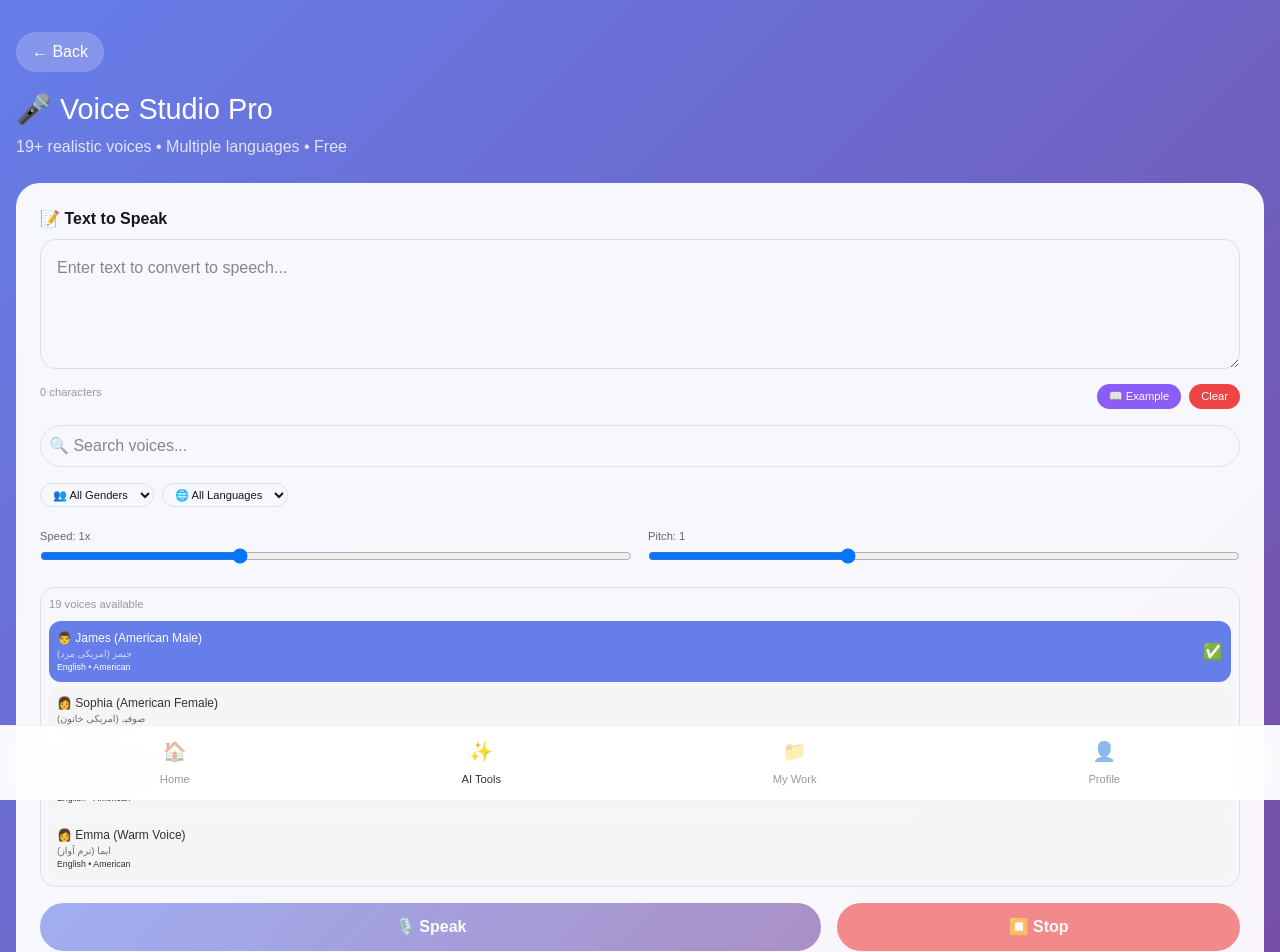
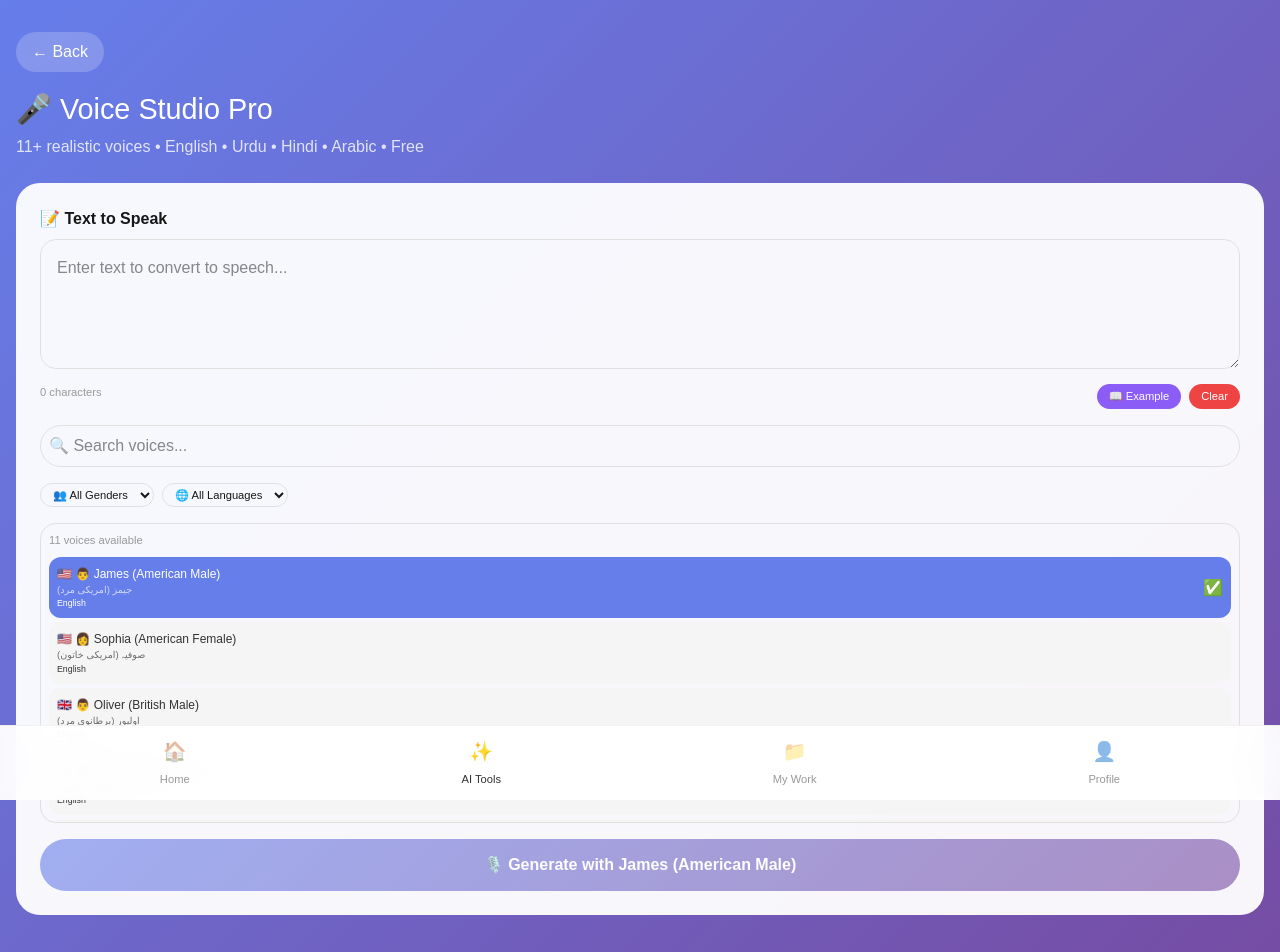
Before and after one commit to MZB33/ai-video-studio, a Next.js app: page /tools/voice in a window 1280 px wide. Shown: the top 952 px of the page. Built offline with nearby package versions, Linux system fonts and the light colour scheme.

Commit message:
Fix voice studio - working for all languages with audio player

```diff
--- a/app/tools/voice/page.tsx
+++ b/app/tools/voice/page.tsx
@@ -1,67 +1,45 @@
 "use client";
 
-import { useState, useEffect } from "react";
+import { useState } from "react";
 import { useRouter } from "next/navigation";
 import BottomNav from "@/components/ui/BottomNav";
 
 // ============================================================
-// COMPLETE VOICE DATABASE
+// VOICE DATABASE
 // ============================================================
 
-type VoiceType = {
-  id: string;
-  name: string;
-  nameUr: string;
-  gender: string;
-  language: string;
-  accent: string;
-  code: string;
-};
+const voices = [
+  // English Voices
+  { id: "en-us-1", name: "James (American Male)", nameUr: "جیمز (امریکی مرد)", gender: "male", language: "English", flag: "🇺🇸" },
+  { id: "en-us-2", name: "Sophia (American Female)", nameUr: "صوفیہ (امریکی خاتون)", gender: "female", language: "English", flag: "🇺🇸" },
+  { id: "en-uk-1", name: "Oliver (British Male)", nameUr: "اولیور (برطانوی مرد)", gender: "male", language: "English", flag: "🇬🇧" },
+  { id: "en-uk-2", name: "Amelia (British Female)", nameUr: "امیلیا (برطانوی خاتون)", gender: "female", language: "English", flag: "🇬🇧" },
+  { id: "en-au-1", name: "Jack (Australian)", nameUr: "جیک (آسٹریلوی)", gender: "male", language: "English", flag: "🇦🇺" },
 
-const voices: VoiceType[] = [
-  // English Voices
-  { id: "en-us-1", name: "James (American Male)", nameUr: "جیمز (امریکی مرد)", gender: "male", language: "English", accent: "American", code: "en-US" },
-  { id: "en-us-2", name: "Sophia (American Female)", nameUr: "صوفیہ (امریکی خاتون)", gender: "female", language: "English", accent: "American", code: "en-US" },
-  { id: "en-us-3", name: "Michael (Deep Voice)", nameUr: "مائیکل (گہری آواز)", gender: "male", language: "English", accent: "American", code: "en-US" },
-  { id: "en-us-4", name: "Emma (Warm Voice)", nameUr: "ایما (نرم آواز)", gender: "female", language: "English", accent: "American", code: "en-US" },
-  { id: "en-uk-1", name: "Oliver (British Male)", nameUr: "اولیور (برطانوی مرد)", gender: "male", language: "English", accent: "British", code: "en-GB" },
-  { id: "en-uk-2", name: "Amelia (British Female)", nameUr: "امیلیا (برطانوی خاتون)", gender: "female", language: "English", accent: "British", code: "en-GB" },
-  { id: "en-au-1", name: "Jack (Australian)", nameUr: "جیک (آسٹریلوی)", gender: "male", language: "English", accent: "Australian", code: "en-AU" },
-
-  // Urdu Voices
-  { id: "ur-pk-1", name: "Asad (Urdu Male)", nameUr: "اسد (اردو مرد)", gender: "male", language: "Urdu", accent: "Pakistani", code: "ur-PK" },
-  { id: "ur-pk-2", name: "Ayesha (Urdu Female)", nameUr: "عائشہ (اردو خاتون)", gender: "female", language: "Urdu", accent: "Pakistani", code: "ur-PK" },
-  { id: "ur-pk-3", name: "Bilal (Deep Urdu)", nameUr: "بلال (گہری اردو)", gender: "male", language: "Urdu", accent: "Pakistani", code: "ur-PK" },
-  { id: "ur-pk-4", name: "Fatima (Soft Urdu)", nameUr: "فاطمہ (نرم اردو)", gender: "female", language: "Urdu", accent: "Pakistani", code: "ur-PK" },
+  // Urdu Voices (Using Google TTS)
+  { id: "ur-pk-1", name: "Asad (Urdu Male)", nameUr: "اسد (اردو مرد)", gender: "male", language: "Urdu", flag: "🇵🇰", ttsCode: "ur" },
+  { id: "ur-pk-2", name: "Ayesha (Urdu Female)", nameUr: "عائشہ (اردو خاتون)", gender: "female", language: "Urdu", flag: "🇵🇰", ttsCode: "ur" },
 
   // Hindi Voices
-  { id: "hi-in-1", name: "Raj (Hindi Male)", nameUr: "راج (ہندی مرد)", gender: "male", language: "Hindi", accent: "Indian", code: "hi-IN" },
-  { id: "hi-in-2", name: "Priya (Hindi Female)", nameUr: "پریا (ہندی خاتون)", gender: "female", language: "Hindi", accent: "Indian", code: "hi-IN" },
-  { id: "hi-in-3", name: "Vikram (Deep Hindi)", nameUr: "وکرم (گہری ہندی)", gender: "male", language: "Hindi", accent: "Indian", code: "hi-IN" },
+  { id: "hi-in-1", name: "Raj (Hindi Male)", nameUr: "راج (ہندی مرد)", gender: "male", language: "Hindi", flag: "🇮🇳", ttsCode: "hi" },
+  { id: "hi-in-2", name: "Priya (Hindi Female)", nameUr: "پریا (ہندی خاتون)", gender: "female", language: "Hindi", flag: "🇮🇳", ttsCode: "hi" },
 
   // Arabic Voices
-  { id: "ar-sa-1", name: "Ahmed (Arabic Male)", nameUr: "احمد (عربی مرد)", gender: "male", language: "Arabic", accent: "Saudi", code: "ar-SA" },
-  { id: "ar-sa-2", name: "Fatima (Arabic Female)", nameUr: "فاطمہ (عربی خاتون)", gender: "female", language: "Arabic", accent: "Saudi", code: "ar-SA" },
-
-  // Special Voices
-  { id: "special-1", name: "Happy Voice", nameUr: "خوش آواز", gender: "neutral", language: "English", accent: "Cheerful", code: "en-US" },
-  { id: "special-2", name: "Sad Voice", nameUr: "اداس آواز", gender: "neutral", language: "English", accent: "Melancholic", code: "en-US" },
-  { id: "special-3", name: "Whisper Voice", nameUr: "سرگوشی", gender: "neutral", language: "English", accent: "Soft", code: "en-US" },
+  { id: "ar-sa-1", name: "Ahmed (Arabic Male)", nameUr: "احمد (عربی مرد)", gender: "male", language: "Arabic", flag: "🇸🇦", ttsCode: "ar" },
+  { id: "ar-sa-2", name: "Fatima (Arabic Female)", nameUr: "فاطمہ (عربی خاتون)", gender: "female", language: "Arabic", flag: "🇸🇦", ttsCode: "ar" },
 ];
 
 export default function VoiceStudioPage() {
   const router = useRouter();
   const [text, setText] = useState("");
   const [selectedVoice, setSelectedVoice] = useState(voices[0]);
-  const [isSpeaking, setIsSpeaking] = useState(false);
+  const [loading, setLoading] = useState(false);
   const [error, setError] = useState("");
   const [successMsg, setSuccessMsg] = useState("");
   const [audioUrl, setAudioUrl] = useState("");
   const [searchQuery, setSearchQuery] = useState("");
+  const [languageFilter, setLanguageFilter] = useState("all");
   const [genderFilter, setGenderFilter] = useState("all");
-  const [languageFilter, setLanguageFilter] = useState("all");
-  const [speed, setSpeed] = useState(1);
-  const [pitch, setPitch] = useState(1);
 
   const filteredVoices = voices.filter(voice => {
     if (genderFilter !== "all" && voice.gender !== genderFilter) return false;
@@ -70,72 +48,83 @@ export default function VoiceStudioPage() {
     return true;
   });
 
-  const speak = () => {
+  const generateVoice = async () => {
     if (!text.trim()) {
       setError("Please enter some text");
       return;
     }
 
-    window.speechSynthesis.cancel();
+    setLoading(true);
+    setError("");
+    setSuccessMsg("");
+    setAudioUrl("");
 
-    const utterance = new SpeechSynthesisUtterance(text);
-    utterance.lang = selectedVoice.code;
-    utterance.rate = speed;
-    utterance.pitch = pitch;
-    utterance.volume = 1;
+    try {
+      let ttsUrl = "";
 
-    utterance.onstart = () => {
-      setIsSpeaking(true);
-      setAudioUrl("");
-      setSuccessMsg(`🔊 Speaking with ${selectedVoice.name}...`);
-      setTimeout(() => setSuccessMsg(""), 2000);
-    };
+      // For English, use browser speech synthesis
+      if (selectedVoice.language === "English") {
+        const utterance = new SpeechSynthesisUtterance(text);
+        utterance.lang = "en-US";
+        utterance.rate = 0.9;
+        utterance.pitch = 1;
+        utterance.onend = () => {
+          setLoading(false);
+          setSuccessMsg(`✅ Voice generated with ${selectedVoice.name}!`);
+          setTimeout(() => setSuccessMsg(""), 2000);
+        };
+        utterance.onerror = () => {
+          setError("Speech failed");
+          setLoading(false);
+        };
+        window.speechSynthesis.speak(utterance);
+        setSuccessMsg(`🔊 Speaking with ${selectedVoice.name}...`);
+        setTimeout(() => setSuccessMsg(""), 2000);
+        setLoading(false);
+        return;
+      }
 
-    utterance.onend = () => {
-      setIsSpeaking(false);
-      setSuccessMsg(`✅ Done!`);
-      setTimeout(() => setSuccessMsg(""), 1500);
-    };
+      // For Urdu, Hindi, Arabic - use Google Translate TTS (free)
+      const langCode = selectedVoice.language === "Urdu" ? "ur" : selectedVoice.language === "Hindi" ? "hi" : "ar";
+      ttsUrl = `https://translate.google.com/translate_tts?ie=UTF-8&q=${encodeURIComponent(text)}&tl=${langCode}&client=tw-ob`;
 
-    utterance.onerror = () => {
-      setIsSpeaking(false);
-      setError("Speech failed. Try again.");
-    };
+      setAudioUrl(ttsUrl);
+      setSuccessMsg(`✅ Voice generated with ${selectedVoice.name}! Click play to listen.`);
+      setTimeout(() => setSuccessMsg(""), 3000);
 
-    window.speechSynthesis.speak(utterance);
-    setError("");
+    } catch (err) {
+      setError("Failed to generate voice. Please try again.");
+    } finally {
+      setLoading(false);
+    }
   };
 
-  const stop = () => {
-    window.speechSynthesis.cancel();
-    setIsSpeaking(false);
-    setSuccessMsg("⏹️ Stopped");
-    setTimeout(() => setSuccessMsg(""), 1000);
-  };
-
-  // Generate downloadable audio URL (using Web Audio API)
-  const generateDownloadUrl = () => {
-    if (!text.trim()) {
-      setError("Please enter text first");
-      return;
+  const playAudio = () => {
+    if (audioUrl) {
+      const audio = new Audio(audioUrl);
+      audio.play().catch(err => {
+        setError("Cannot play audio. Try downloading and playing.");
+      });
     }
-
-    // For download, we'll use the speech synthesis and record it
-    // Since that's complex, we'll provide a helpful message
-    setSuccessMsg("💡 To save audio, use screen recorder or right-click → Save as on the audio element");
-    setTimeout(() => setSuccessMsg(""), 3000);
   };
 
   const loadExample = () => {
-    setText("Welcome to AI Video Studio. Transform your ideas into reality with artificial intelligence. This is your creative companion for all your media needs.");
+    if (selectedVoice.language === "Urdu") {
+      setText("خوش آمدید اے آئی ویڈیو اسٹوڈیو میں۔ اپنے خیالات کو حقیقت میں بدلیں۔");
+    } else if (selectedVoice.language === "Hindi") {
+      setText("एआई वीडियो स्टूडियो में आपका स्वागत है। अपने विचारों को वास्तविकता में बदलें।");
+    } else if (selectedVoice.language === "Arabic") {
+      setText("مرحبًا بكم في استوديو فيديو الذكاء الاصطناعي. حول أفكارك إلى واقعية.");
+    } else {
+      setText("Welcome to AI Video Studio. Transform your ideas into reality with artificial intelligence.");
+    }
   };
 
   const clearAll = () => {
     setText("");
+    setAudioUrl("");
     setError("");
     setSuccessMsg("");
-    setAudioUrl("");
-    stop();
   };
 
   const getGenderIcon = (gender: string) => {
@@ -149,7 +138,7 @@ export default function VoiceStudioPage() {
       <div style={{ marginBottom: "1.5rem", paddingTop: "1rem" }}>
         <button onClick={() => router.back()} style={{ background: "rgba(255,255,255,0.2)", border: "none", padding: "8px 16px", borderRadius: 40, color: "white", cursor: "pointer", marginBottom: "1rem" }}>← Back</button>
         <h1 style={{ color: "white", margin: 0, fontSize: "1.8rem" }}>🎤 Voice Studio Pro</h1>
-        <p style={{ color: "rgba(255,255,255,0.8)", marginTop: "0.25rem" }}>{voices.length}+ realistic voices • Multiple languages • Free</p>
+        <p style={{ color: "rgba(255,255,255,0.8)", marginTop: "0.25rem" }}>{voices.length}+ realistic voices • English • Urdu • Hindi • Arabic • Free</p>
       </div>
 
       <div style={{ background: "rgba(255,255,255,0.95)", borderRadius: 24, padding: "1.5rem", marginBottom: "1.5rem" }}>
@@ -186,18 +175,6 @@ export default function VoiceStudioPage() {
           </select>
         </div>
 
-        {/* Speed & Pitch Controls */}
-        <div style={{ display: "flex", gap: "1rem", marginBottom: "1rem", flexWrap: "wrap" }}>
-          <div style={{ flex: 1 }}>
-            <label style={{ fontSize: "0.7rem", color: "#666" }}>Speed: {speed}x</label>
-            <input type="range" min="0.5" max="2" step="0.1" value={speed} onChange={(e) => setSpeed(parseFloat(e.target.value))} style={{ width: "100%" }} />
-          </div>
-          <div style={{ flex: 1 }}>
-            <label style={{ fontSize: "0.7rem", color: "#666" }}>Pitch: {pitch}</label>
-            <input type="range" min="0.5" max="2" step="0.1" value={pitch} onChange={(e) => setPitch(parseFloat(e.target.value))} style={{ width: "100%" }} />
-          </div>
-        </div>
-
         {/* Voice List */}
         <div style={{ marginBottom: "1rem", maxHeight: 300, overflowY: "auto", border: "1px solid #e0e0e0", borderRadius: 16, padding: "0.5rem" }}>
           <div style={{ fontSize: "0.7rem", color: "#999", marginBottom: "0.5rem" }}>{filteredVoices.length} voices available</div>
@@ -205,9 +182,9 @@ export default function VoiceStudioPage() {
             <button key={voice.id} onClick={() => setSelectedVoice(voice)} style={{ width: "100%", padding: "0.5rem", marginBottom: "0.25rem", borderRadius: 12, background: selectedVoice.id === voice.id ? "#667eea" : "#f5f5f5", color: selectedVoice.id === voice.id ? "white" : "#333", border: "none", cursor: "pointer", textAlign: "left" }}>
               <div style={{ display: "flex", justifyContent: "space-between", alignItems: "center" }}>
                 <div>
-                  <div style={{ fontSize: "0.75rem", fontWeight: 500 }}>{getGenderIcon(voice.gender)} {voice.name}</div>
+                  <div style={{ fontSize: "0.75rem", fontWeight: 500 }}>{voice.flag} {getGenderIcon(voice.gender)} {voice.name}</div>
                   <div style={{ fontSize: "0.6rem", opacity: 0.7 }}>{voice.nameUr}</div>
-                  <div style={{ fontSize: "0.55rem" }}>{voice.language} • {voice.accent}</div>
+                  <div style={{ fontSize: "0.55rem" }}>{voice.language}</div>
                 </div>
                 {selectedVoice.id === voice.id && <span style={{ fontSize: "1rem" }}>✅</span>}
               </div>
@@ -215,16 +192,21 @@ export default function VoiceStudioPage() {
           ))}
         </div>
 
-        {/* Action Buttons */}
-        <div style={{ display: "flex", gap: "1rem", flexWrap: "wrap", marginBottom: "1rem" }}>
-          <button onClick={speak} disabled={isSpeaking || !text} style={{ flex: 2, padding: "0.75rem", background: "linear-gradient(135deg, #667eea 0%, #764ba2 100%)", color: "white", border: "none", borderRadius: 40, fontSize: "1rem", fontWeight: 600, cursor: isSpeaking || !text ? "not-allowed" : "pointer", opacity: isSpeaking || !text ? 0.6 : 1 }}>
-            {isSpeaking ? "🔊 Speaking..." : "🎙️ Speak"}
-          </button>
-          <button onClick={stop} disabled={!isSpeaking} style={{ flex: 1, padding: "0.75rem", background: "#ef4444", color: "white", border: "none", borderRadius: 40, fontSize: "1rem", fontWeight: 600, cursor: !isSpeaking ? "not-allowed" : "pointer", opacity: !isSpeaking ? 0.6 : 1 }}>
-            ⏹️ Stop
-          </button>
+        <button onClick={generateVoice} disabled={loading || !text} style={{ width: "100%", padding: "0.875rem", background: "linear-gradient(135deg, #667eea 0%, #764ba2 100%)", color: "white", border: "none", borderRadius: 40, fontSize: "1rem", fontWeight: 600, cursor: loading || !text ? "not-allowed" : "pointer", opacity: loading || !text ? 0.6 : 1 }}>
+          {loading ? "🎤 Generating voice..." : `🎙️ Generate with ${selectedVoice.name}`}
+        </button>
+      </div>
+
+      {/* Audio Player */}
+      {audioUrl && (
+        <div style={{ background: "rgba(255,255,255,0.95)", borderRadius: 24, padding: "1.5rem", textAlign: "center" }}>
+          <audio controls src={audioUrl} style={{ width: "100%", marginBottom: "1rem" }} />
+          <div style={{ display: "flex", gap: "0.5rem", justifyContent: "center", flexWrap: "wrap" }}>
+            <button onClick={playAudio} style={{ padding: "0.5rem 1rem", background: "#10b981", color: "white", border: "none", borderRadius: 40, cursor: "pointer" }}>▶️ Play</button>
+            <a href={audioUrl} download="voice.mp3" style={{ padding: "0.5rem 1rem", background: "#3b82f6", color: "white", textDecoration: "none", borderRadius: 40 }}>💾 Download</a>
+          </div>
         </div>
-      </div>
+      )}
 
       {error && <div style={{ marginTop: "1rem", padding: "0.75rem", background: "rgba(239,68,68,0.1)", borderRadius: 12, color: "#ef4444", textAlign: "center" }}>❌ {error}</div>}
       {successMsg && <div style={{ marginTop: "1rem", padding: "0.75rem", background: "rgba(34,197,94,0.1)", borderRadius: 12, color: "#22c55e", textAlign: "center" }}>✅ {successMsg}</div>}
```
